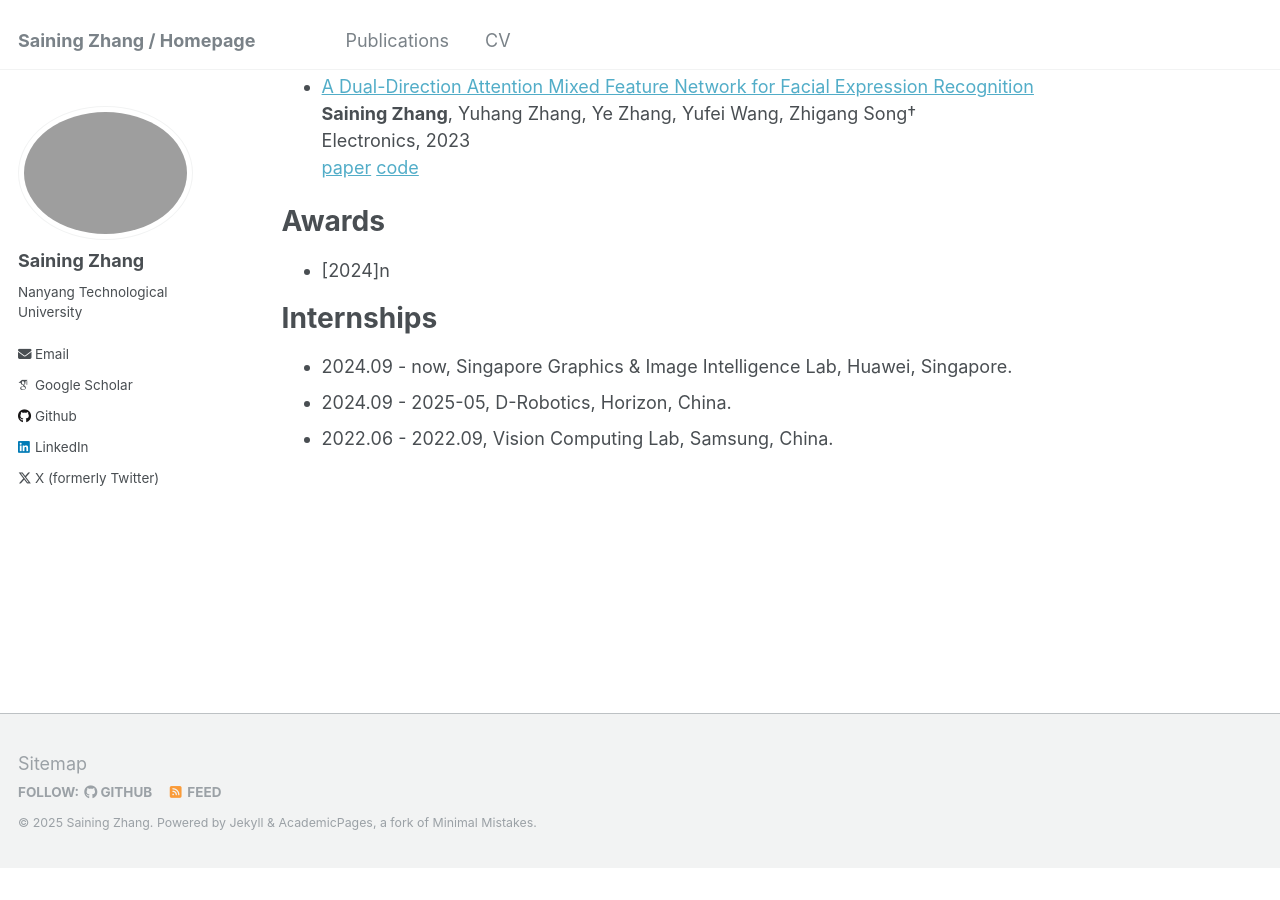
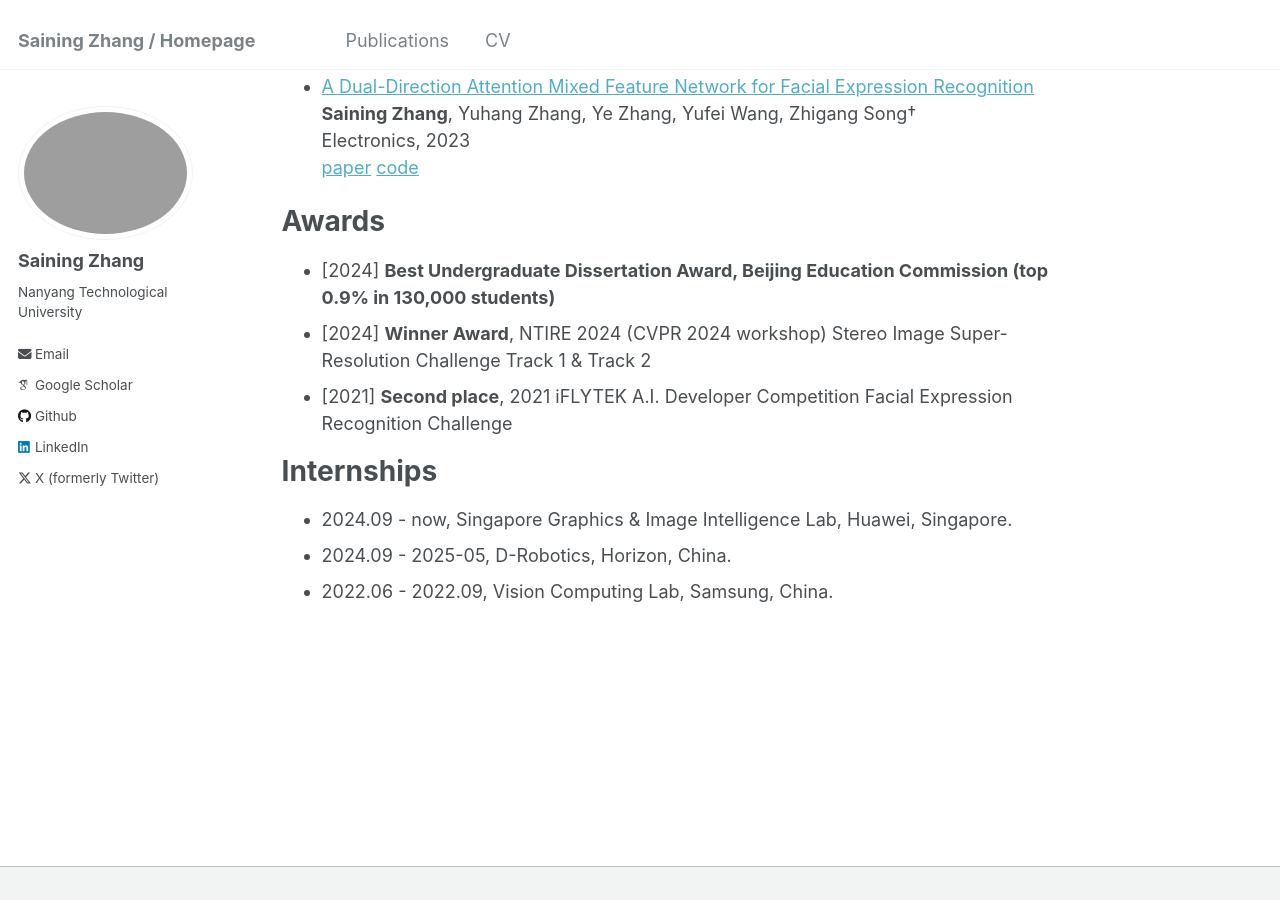
Before and after one commit to SainingZhang/SainingZhang.github.io, a Jekyll site: the page built from _pages/about.md, in a window 1280 px wide and 900 px high, scrolled down 1272 px. Built offline with Jekyll 4.4.1, drawn with Linux system fonts in a browser that asks for light colours; some web fonts are replaced; before the commit the page ends 2141 px from its top, so only the background shows below that.

Commit message:
Update about.md

```diff
--- a/_pages/about.md
+++ b/_pages/about.md
@@ -48,7 +48,11 @@
 
 Awards
 ======
-* \[2024\]n
+* \[2024\] **Best Undergraduate Dissertation Award, Beijing Education Commission (top 0.9% in 130,000 students)**
+* \[2024\] **Winner Award**, NTIRE 2024 (CVPR 2024 workshop) Stereo Image Super-Resolution
+Challenge Track 1 & Track 2
+* \[2021\] **Second place**, 2021 iFLYTEK A.I. Developer Competition Facial Expression Recognition
+Challenge
 
 Internships
 ======
```
